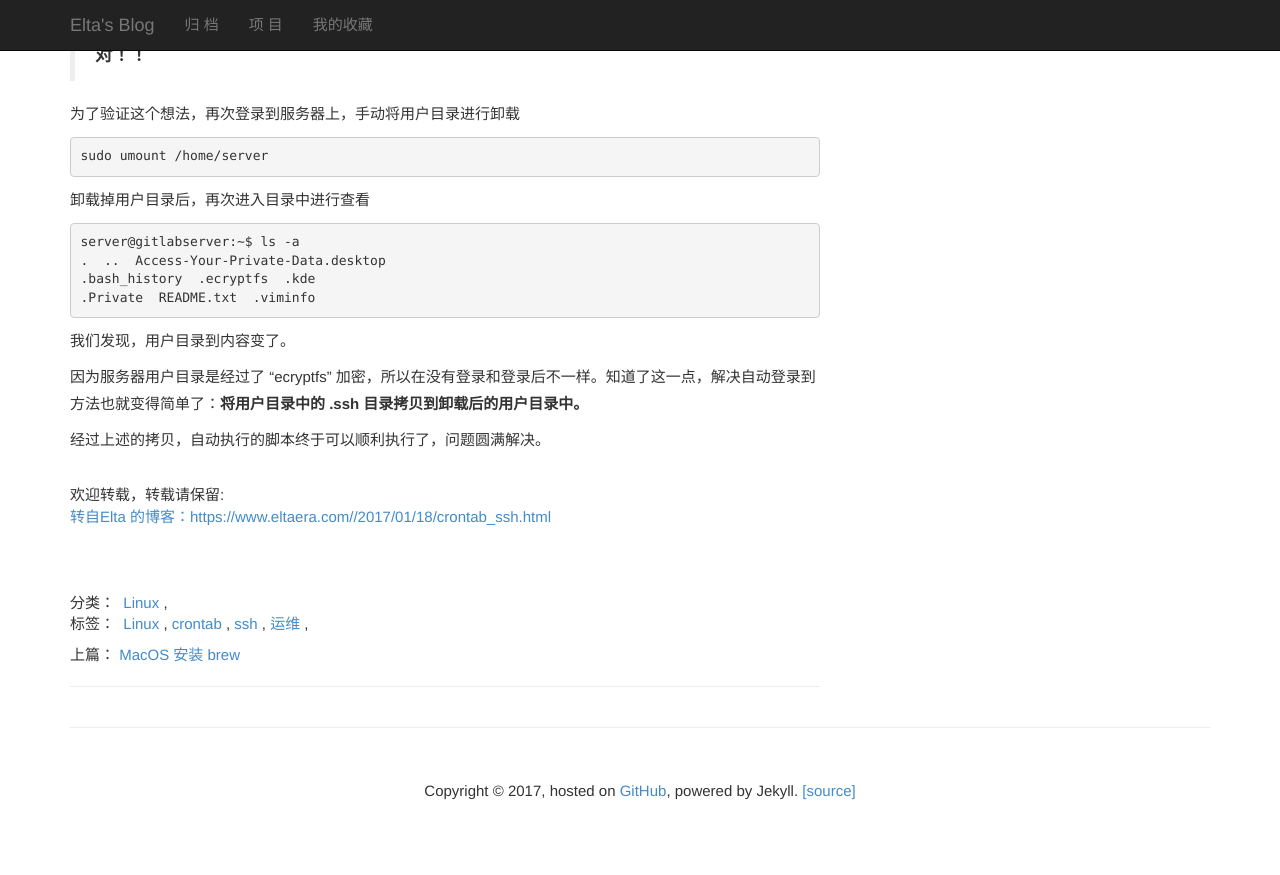
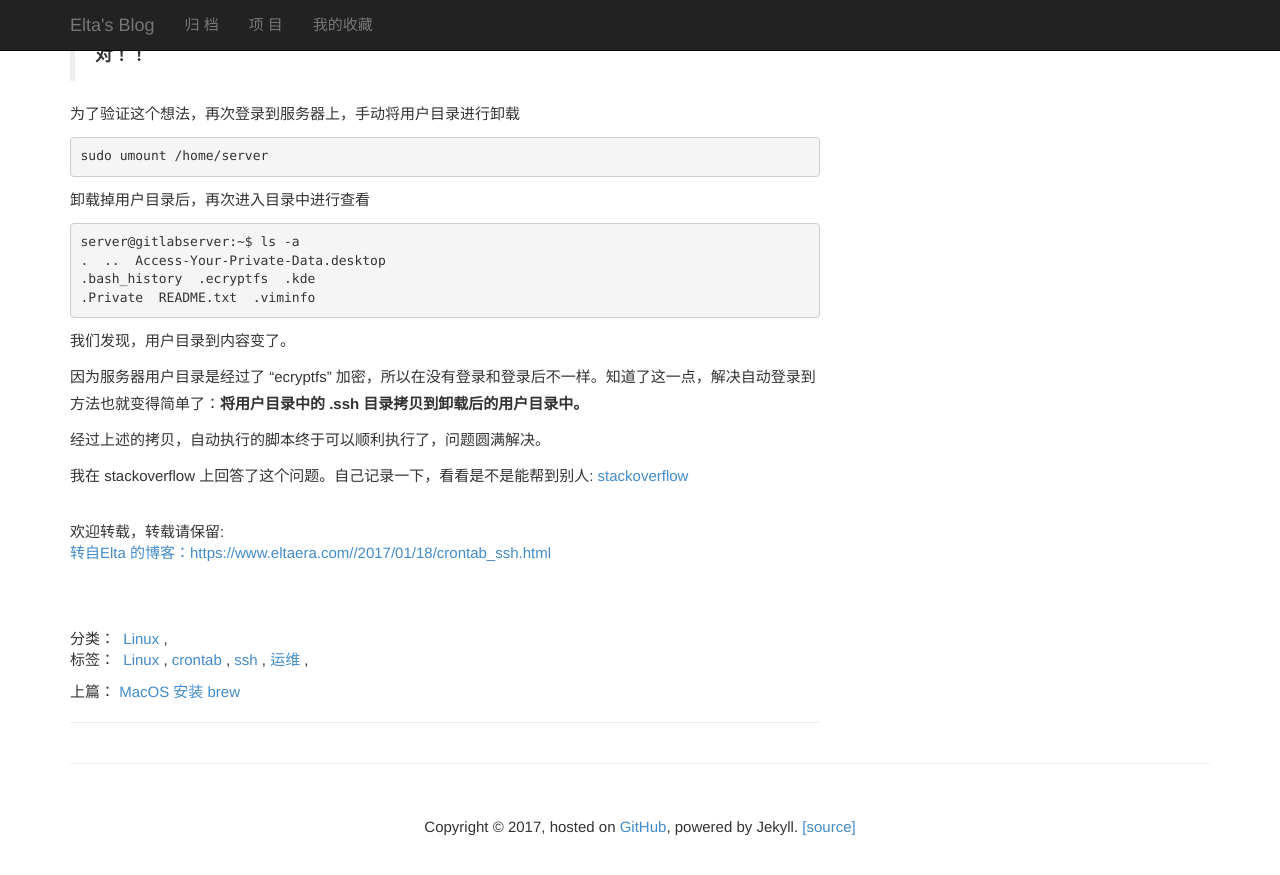
Before and after one commit to lvstoneleaf/elta.github.io, a Jekyll site: the page built from _posts/2017-01-18-crontab_ssh.md, in a window 1280 px wide and 900 px high, scrolled down 2078 px. Shown: the top 875 px of the window. Built offline with Jekyll 4.4.1, drawn with Linux system fonts in a browser that asks for light colours; comment, search, counter and statistics services are not loaded.

Commit message:
2017-01-20 13:44:48+00:00
 M _posts/2017-01-18-crontab_ssh.md

```diff
--- a/_posts/2017-01-18-crontab_ssh.md
+++ b/_posts/2017-01-18-crontab_ssh.md
@@ -107,3 +107,5 @@ server@gitlabserver:~$ ls -a
 因为服务器用户目录是经过了 “ecryptfs” 加密，所以在没有登录和登录后不一样。知道了这一点，解决自动登录到方法也就变得简单了：<b>将用户目录中的 .ssh 目录拷贝到卸载后的用户目录中。</b>
 
 经过上述的拷贝，自动执行的脚本终于可以顺利执行了，问题圆满解决。
+
+我在 stackoverflow 上回答了这个问题。自己记录一下，看看是不是能帮到别人: [stackoverflow](http://stackoverflow.com/questions/14073389/rsync-code-will-run-but-not-in-cron/41756857#41756857)
```
